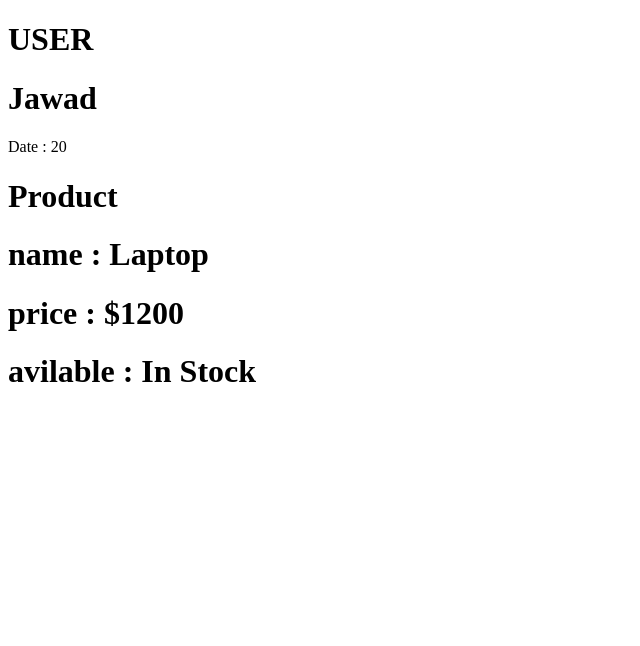
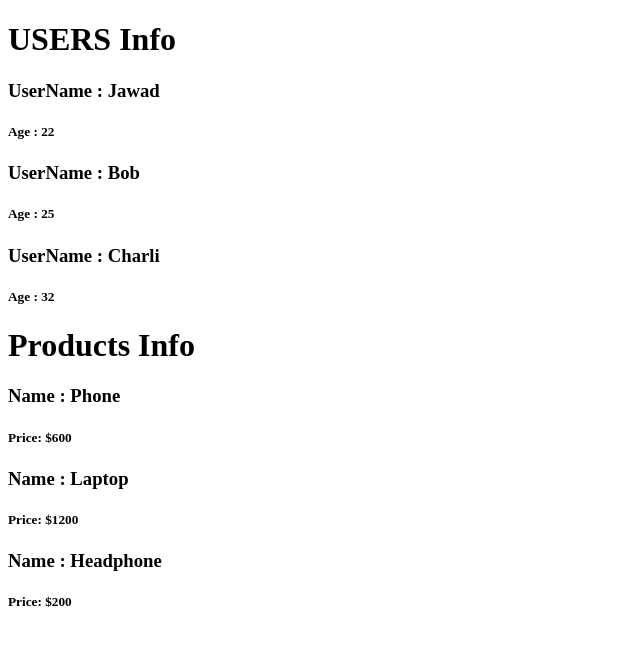
Before and after one commit to JawadSadi/Vite-React, a React (Vite) app in the folder react-demos/: page / in a window 1280 px wide. Shown: the top 646 px of the page, without its empty margins (0-640 px from the left). Built offline with nearby package versions, Linux system fonts and the light colour scheme.

Commit message:
Showing the list by map

```diff
--- a/react-demos/src/App.jsx
+++ b/react-demos/src/App.jsx
@@ -6,6 +6,8 @@ import WelcomeMessage from "./components/WelcomeMessage";
 import JsxRules from "./components/JsxRules";
 import Greeting from "./components/Greeting";
 import ProductInfo from "./components/ProductInfo";
+import ProductList from "./components/ProductList";
+import UserList from "./components/UserList";
 
 // First Trainning
 
@@ -44,13 +46,14 @@ import ProductInfo from "./components/ProductInfo";
 //   );
 // };
 
+// Showing the List by map
 const App = () => {
   return (
     <div>
-      <h1>USER</h1>
-      <Greeting />
-      <h1>Product</h1>
-      <ProductInfo />
+      <h1>USERS Info</h1>
+      <UserList />
+      <h1>Products Info</h1>
+      <ProductList />
     </div>
   );
 };
--- /dev/null
+++ b/react-demos/src/components/ProductList.jsx
@@ -0,0 +1,19 @@
+function ProductList() {
+  const users = [
+    { id: 1, name: "Phone", price: "$600" },
+    { id: 2, name: "Laptop", price: "$1200" },
+    { id: 3, name: "Headphone", price: "$200" },
+  ];
+  return (
+    <div>
+      {users.map(({ name, price, id }) => (
+        <div key={id}>
+          <h3>Name : {name}</h3>
+          <h5>Price: {price}</h5>
+        </div>
+      ))}
+    </div>
+  );
+}
+
+export default ProductList;
--- /dev/null
+++ b/react-demos/src/components/UserList.jsx
@@ -0,0 +1,19 @@
+function UserList() {
+  const users = [
+    { id: 1, name: "Jawad", age: 22 },
+    { id: 2, name: "Bob", age: 25 },
+    { id: 3, name: "Charli", age: 32 },
+  ];
+  return (
+    <div>
+      {users.map(({ name, age, id }) => (
+        <div key={id}>
+          <h3>UserName : {name}</h3>
+          <h5>Age : {age}</h5>
+        </div>
+      ))}
+    </div>
+  );
+}
+
+export default UserList;
```
